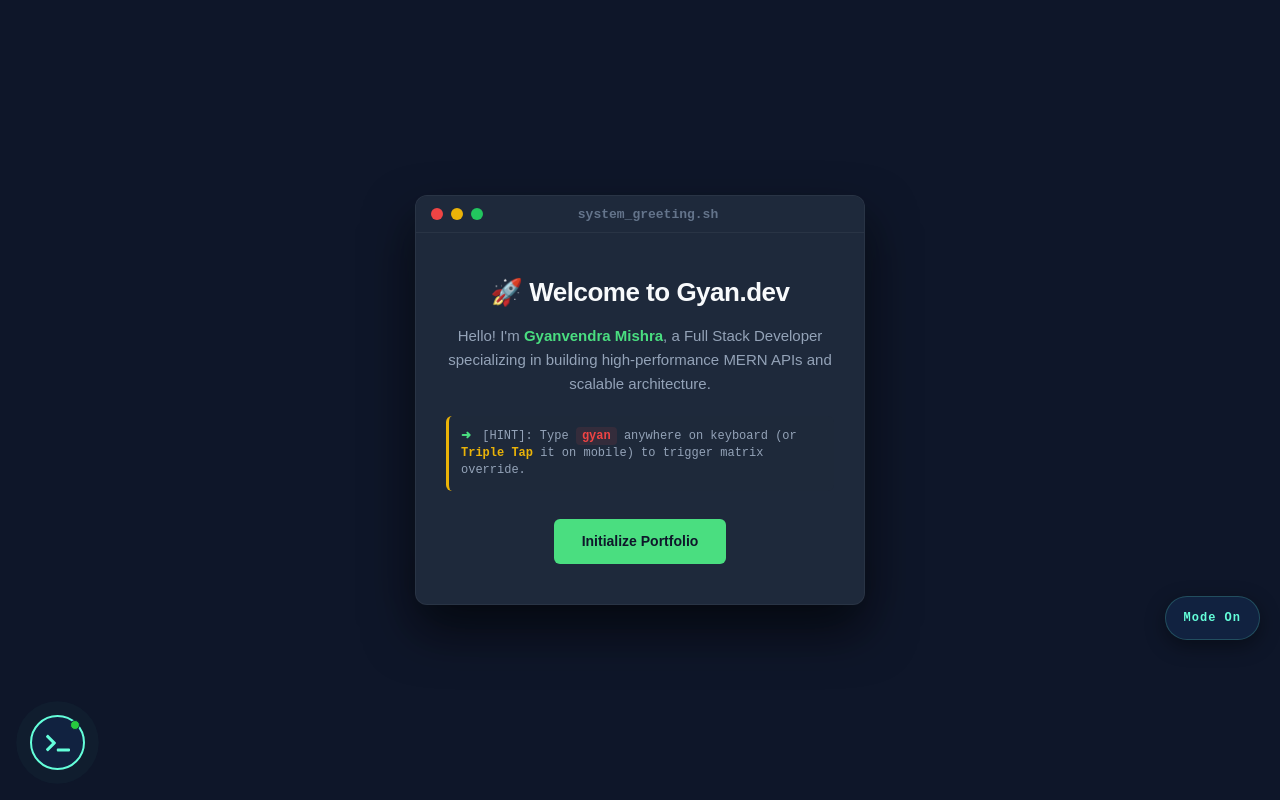
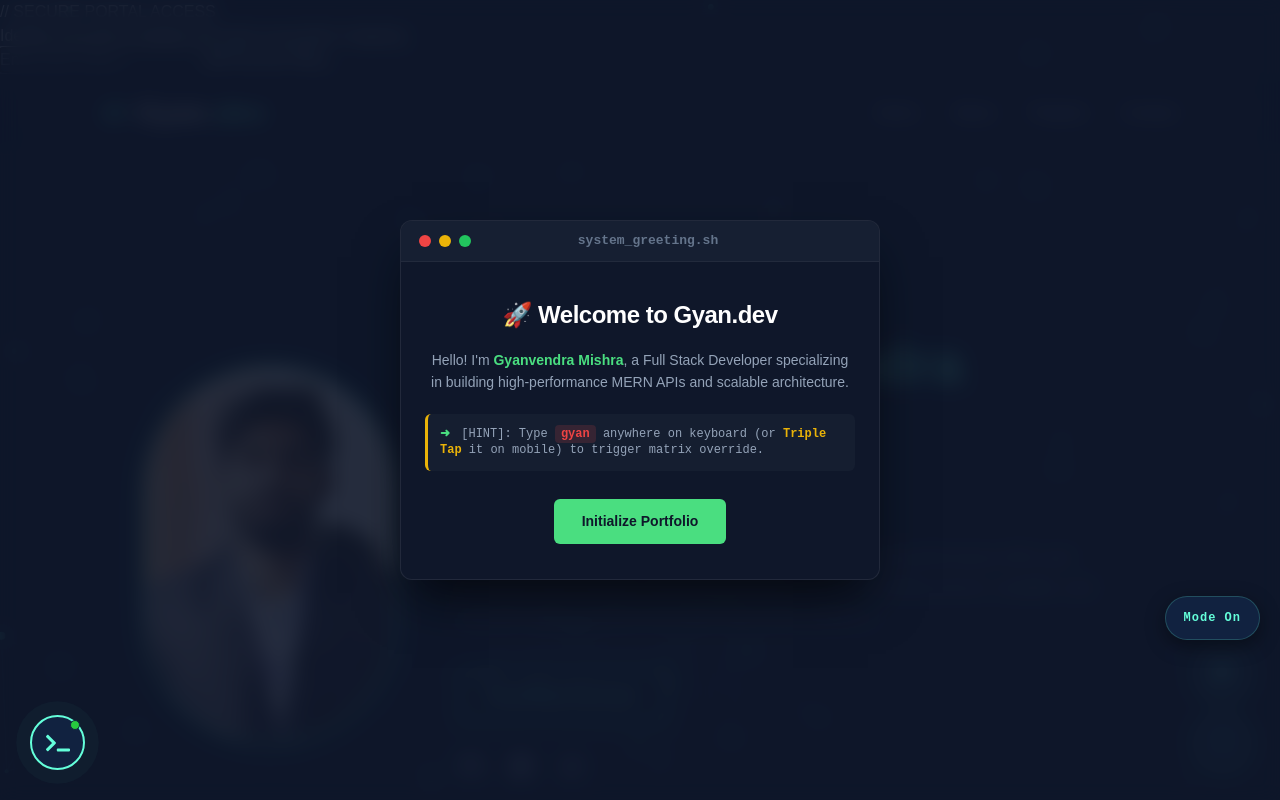
Before and after one commit to gyan9752/my-portfolio, a React (Vite) app: page / in a window 1280 px wide. Shown: the top 800 px of the page. Built offline with nearby package versions, Linux system fonts and the light colour scheme.

Commit message:
fix: resolve correct path casing for custom cursor component

```diff
--- a/src/components/AccessGate/AccessGate.css
+++ b/src/components/AccessGate/AccessGate.css
@@ -1,90 +1,15 @@
-.access-overlay {
-    position: fixed;
-    top: 0; left: 0;
-    width: 100%; height: 100%;
-    background: #0f172a;
-    display: flex;
-    justify-content: center;
-    align-items: center;
-    z-index: 100000;
-    padding: 20px;
-    font-family: 'Inter', sans-serif;
+.welcome-modal-overlay {
+  position: fixed;
+  inset: 0;
+  background: rgba(3, 7, 18, 0.85);
+
+  /* ✅ Safari support fix */
+  -webkit-backdrop-filter: blur(8px);
+  backdrop-filter: blur(8px);
+
+  z-index: 99999998 !important;
+  display: flex;
+  align-items: center;
+  justify-content: center;
+  padding: 20px;
 }
-
-/* Terminal Header */
-.terminal-header {
-    background: #1e293b;
-    padding: 12px 15px;
-    display: flex;
-    align-items: center;
-    border-bottom: 1px solid rgba(255, 255, 255, 0.05);
-}
-.dots { display: flex; gap: 6px; }
-.dots span { width: 10px; height: 10px; border-radius: 50%; }
-.r { background: #ef4444; } .y { background: #eab308; } .g { background: #22c55e; }
-.title { margin-left: 15px; font-family: monospace; font-size: 12px; color: #64748b; }
-
-/* Gate & Welcome Cards */
-.gate-card, .welcome-card {
-    background: #1e293b;
-    border-radius: 12px;
-    width: 100%;
-    max-width: 450px;
-    overflow: hidden;
-    box-shadow: 0 25px 50px rgba(0, 0, 0, 0.6);
-    border: 1px solid rgba(255, 255, 255, 0.05);
-}
-
-.gate-content, .welcome-content {
-    padding: 40px 30px;
-    text-align: center;
-}
-
-.gate-content h2, .welcome-content h2 {
-    color: #f8fafc;
-    font-size: 26px;
-    margin-bottom: 12px;
-}
-
-.gate-content p, .welcome-content p {
-    color: #94a3b8;
-    font-size: 15px;
-    line-height: 1.6;
-}
-
-/* Input Area */
-.access-input {
-    width: 100%;
-    background: #0f172a;
-    border: 1px solid #334155;
-    padding: 14px;
-    color: #4ade80;
-    text-align: center;
-    border-radius: 8px;
-    margin-top: 25px;
-    outline: none;
-    font-family: 'JetBrains Mono', monospace;
-    font-size: 18px;
-}
-.access-input:focus { border-color: #4ade80; box-shadow: 0 0 15px rgba(74, 222, 128, 0.2); }
-
-.hint { margin-top: 25px; color: #64748b; font-size: 11px; font-family: monospace; line-height: 1.4; }
-.hint-code { color: #ef4444; background: rgba(239, 68, 68, 0.1); padding: 2px 6px; border-radius: 4px; cursor: pointer; font-weight: bold; }
-
-/* Matrix Canvas Stage */
-.matrix-canvas { position: fixed; top: 0; left: 0; width: 100%; height: 100%; z-index: -1; }
-.success-banner { text-align: center; z-index: 10; }
-.success-banner h1 { font-size: clamp(40px, 8vw, 70px); color: #4ade80; font-weight: 900; letter-spacing: 5px; text-shadow: 0 0 20px rgba(74, 222, 128, 0.5); }
-.success-banner p { color: #f8fafc; font-family: monospace; margin-top: 10px; }
-
-/* Final Welcome Styles */
-.green { color: #4ade80; font-weight: 700; }
-.sub-text { margin-top: 15px; font-size: 13px !important; color: #64748b !important; }
-.init-btn {
-    margin-top: 30px; width: 100%; padding: 14px;
-    background: #4ade80; color: #0f172a;
-    border: none; border-radius: 8px;
-    font-weight: 800; cursor: pointer;
-    transition: 0.3s cubic-bezier(0.4, 0, 0.2, 1);
-}
-.init-btn:hover { background: #22c55e; transform: translateY(-2px); box-shadow: 0 5px 15px rgba(34, 197, 94, 0.3); }
--- a/src/components/AccessGate/AccessGate.jsx
+++ b/src/components/AccessGate/AccessGate.jsx
@@ -1,134 +1,97 @@
-import { useState, useEffect, useRef } from "react";
+import { useState } from "react";
 import "./AccessGate.css";
 import { motion, AnimatePresence } from "framer-motion";
 
 export default function AccessGate() {
-  // ✅ Fixed: Initialize state directly from sessionStorage without triggering cascading render effect
-  const [stage, setStage] = useState(() => {
-    return sessionStorage.getItem("portfolio_session_unlocked") ? null : "gate";
+  // ✅ Linter Fix: Seedha initialization ke waqt hi check karo, useEffect ki zaroorat nahi padegi
+  const [userName, setUserName] = useState(() => {
+    return sessionStorage.getItem("portfolio_visitor_name") || "";
   });
 
-  const [input, setInput] = useState("");
-  const canvasRef = useRef(null);
+  const [showGate, setShowGate] = useState(() => {
+    return !sessionStorage.getItem("portfolio_visitor_name");
+  });
 
-  const handleMobileTripleTap = (e) => {
-    if (e.detail === 3) {
-      setStage("granted");
-    }
+  const [showWelcome, setShowWelcome] = useState(false);
+
+  const handleAccessSubmit = (e) => {
+    e.preventDefault();
+    if (!inputName.trim()) return;
+
+    const finalName = inputName.trim();
+    sessionStorage.setItem("portfolio_visitor_name", finalName);
+    setUserName(finalName);
+    setShowGate(false);
+    setShowWelcome(true);
   };
 
-  useEffect(() => {
-    if (stage === "granted") {
-      const canvas = canvasRef.current;
-      const ctx = canvas.getContext("2d");
-      canvas.width = window.innerWidth;
-      canvas.height = window.innerHeight;
-
-      const letters = "GYANVENDRAMISHRA0123456789";
-      const fontSize = 16;
-      const columns = canvas.width / fontSize;
-      const drops = Array.from({ length: columns }).fill(1);
-
-      const draw = () => {
-        ctx.fillStyle = "rgba(15, 23, 42, 0.1)";
-        ctx.fillRect(0, 0, canvas.width, canvas.height);
-        ctx.fillStyle = "#4ade80";
-        ctx.font = `${fontSize}px monospace`;
-
-        for (let i = 0; i < drops.length; i++) {
-          const text = letters[Math.floor(Math.random() * letters.length)];
-          ctx.fillText(text, i * fontSize, drops[i] * fontSize);
-          if (drops[i] * fontSize > canvas.height && Math.random() > 0.975) drops[i] = 0;
-          drops[i]++;
-        }
-      };
-
-      const interval = setInterval(draw, 33);
-      const timer = setTimeout(() => setStage("welcome"), 3000);
-
-      return () => {
-        clearInterval(interval);
-        clearTimeout(timer);
-      };
-    }
-  }, [stage]);
-
-  const handleInput = (e) => {
-    const val = e.target.value.toLowerCase();
-    setInput(val);
-    if (val === "gyan") {
-      setStage("granted");
-    }
-  };
-
-  const finalizeAccess = () => {
-    sessionStorage.setItem("portfolio_session_unlocked", "true");
-    setStage(null);
-  };
-
-  if (!stage) return null;
+  const [inputName, setInputName] = useState("");
 
   return (
-    <div className="access-overlay">
+    <>
+      {/* PHASE 1: INITIAL ENTRY GATE (ASK NAME) */}
       <AnimatePresence>
-        {stage === "gate" && (
+        {showGate && (
           <motion.div
-            className="gate-card"
-            initial={{ opacity: 0, scale: 0.9 }}
-            animate={{ opacity: 1, scale: 1 }}
-            exit={{ opacity: 0, scale: 0.8 }}
+            className="access-gate-overlay"
+            exit={{ opacity: 0, scale: 1.1 }}
+            transition={{ duration: 0.5 }}
           >
-            <div className="terminal-header">
-                <div className="dots"><span className="r"></span><span className="y"></span><span className="g"></span></div>
-                <span className="title">security_login.sh</span>
-            </div>
-            <div className="gate-content">
-              <h2>🔒 SYSTEM LOCKED</h2>
-              <p>Type the access key to initialize portfolio_session.</p>
-              <input
-                autoFocus
-                type="text"
-                placeholder="Access Key..."
-                value={input}
-                onChange={handleInput}
-                className="access-input"
-              />
-              <div className="hint">
-                ➜ [HINT]: Type <span className="hint-code" onClick={handleMobileTripleTap}>gyan</span> anywhere (or Triple Tap it on mobile).
-              </div>
-            </div>
-          </motion.div>
-        )}
+            <div className="gate-terminal-box">
+              <div className="gate-scanner"></div>
+              <h3>// SECURE PORTAL ACCESS</h3>
+              <p className="gate-subtitle">Identify yourself to initialize full stack ecosystem mapping.</p>
 
-        {stage === "granted" && (
-          <motion.div className="success-layer" initial={{ opacity: 0 }} animate={{ opacity: 1 }} exit={{ opacity: 0 }}>
-            <canvas ref={canvasRef} className="matrix-canvas" />
-            <div className="success-banner">
-                <h1 className="glitch-text">ACCESS GRANTED</h1>
-                <p>Establishing secure connection...</p>
-            </div>
-          </motion.div>
-        )}
-
-        {stage === "welcome" && (
-          <motion.div
-            className="welcome-card"
-            initial={{ y: 50, opacity: 0 }}
-            animate={{ y: 0, opacity: 1 }}
-          >
-             <div className="terminal-header">
-                <div className="dots"><span className="r"></span><span className="y"></span><span className="g"></span></div>
-                <span className="title">welcome_intro.js</span>
-            </div>
-            <div className="welcome-content">
-              <h2>🚀 Welcome to Gyan.dev</h2>
-              <p>Hello! I'm <span className="green">Gyanvendra Mishra</span>, a Full Stack Developer specialized in MERN APIs.</p>
-              <p className="sub-text">System is now operational and ready for exploration.</p>
-              <button className="init-btn" onClick={finalizeAccess}>Initialize Portfolio</button>
+              <form onSubmit={handleAccessSubmit} className="gate-form">
+                <input
+                  type="text"
+                  placeholder="Enter your name..."
+                  value={inputName}
+                  onChange={(e) => setInputName(e.target.value)}
+                  maxLength={20}
+                  autoFocus
+                  className="gate-input"
+                />
+                <button type="submit" className="gate-submit-btn">
+                  INITIALIZE REQ_
+                </button>
+              </form>
             </div>
           </motion.div>
         )}
       </AnimatePresence>
-    </div>
+
+      {/* PHASE 2: PERSONALIZED WELCOME MODAL */}
+      <AnimatePresence>
+        {showWelcome && (
+          <motion.div
+            className="welcome-modal-overlay"
+            initial={{ opacity: 0 }}
+            animate={{ opacity: 1 }}
+            exit={{ opacity: 0 }}
+          >
+            <motion.div
+              className="welcome-card-box"
+              initial={{ scale: 0.8, y: 20 }}
+              animate={{ scale: 1, y: 0 }}
+              exit={{ scale: 0.8, y: 20 }}
+              transition={{ type: "spring", damping: 15 }}
+            >
+              <div className="welcome-glow-bar"></div>
+              <h2>⚡ ACCESS GRANTED</h2>
+              <p className="welcome-greet">
+                Welcome, <span className="highlight-visitor">{userName}</span> to my portfolio!
+              </p>
+              <p className="welcome-desc">
+                The full-stack MERN ecosystem, dynamic 3D physics mapping, and server-side logs are now fully operational for your session.
+              </p>
+              <button className="welcome-close-btn" onClick={() => setShowWelcome(false)}>
+                EXPLORE ECOSYSTEM
+              </button>
+            </motion.div>
+          </motion.div>
+        )}
+      </AnimatePresence>
+    </>
   );
 }
```
